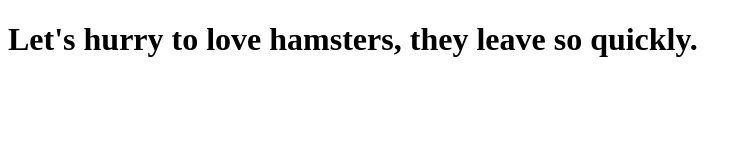
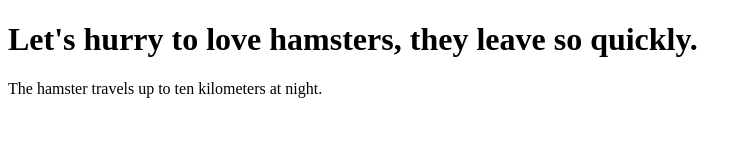
Before and after one commit to Pat-Man-dev/Github-learning-my-first-project, a plain HTML site: page index.html in a window 1280 px wide. Shown: the whole page, without its empty margins (0-752 px from the left). Drawn offline with Linux system fonts and the light colour scheme.

Commit message:
add paragraph in .aboutHamsters in index.html
info about hamsters

```diff
--- a/index.html
+++ b/index.html
@@ -6,6 +6,9 @@
     <title>Hamsters are fun</title>
 </head>
 <body>
+    <dov class="aboutHamsters">
     <h1>Let's hurry to love hamsters, they leave so quickly.</h1>
+    <p>The hamster travels up to ten kilometers at night.</p>
+</dov>
 </body>
 </html>
```
